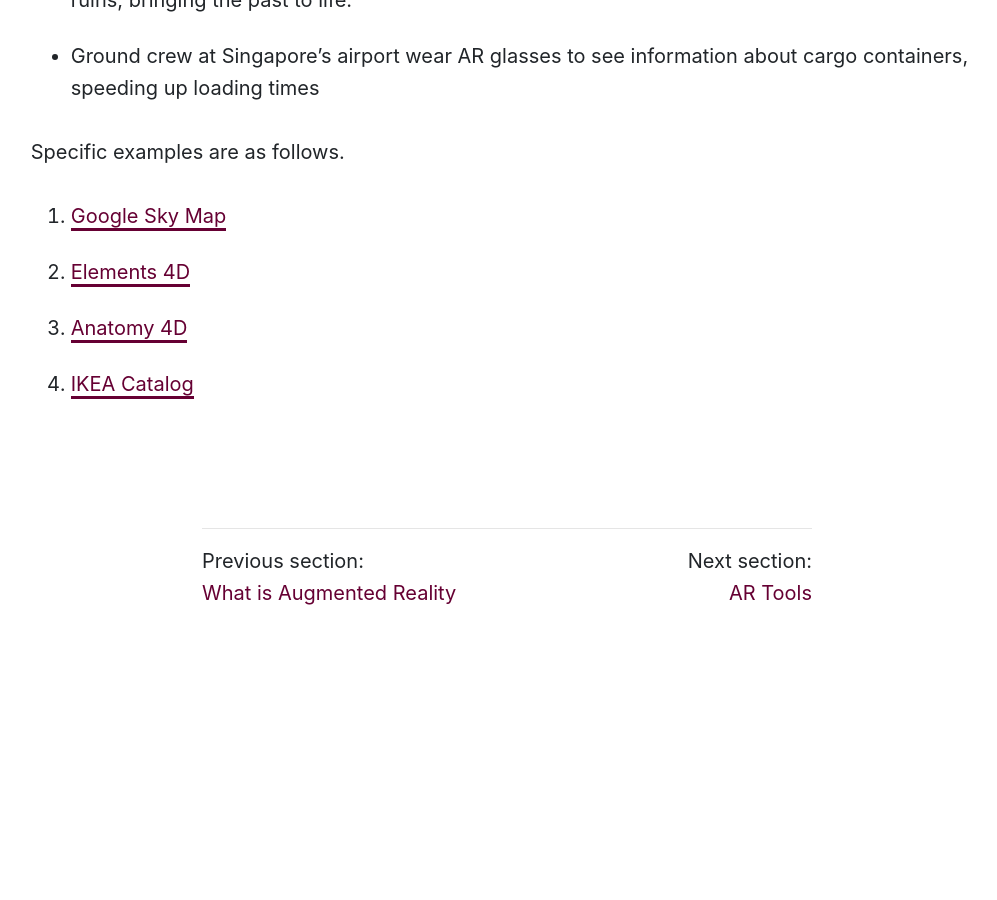
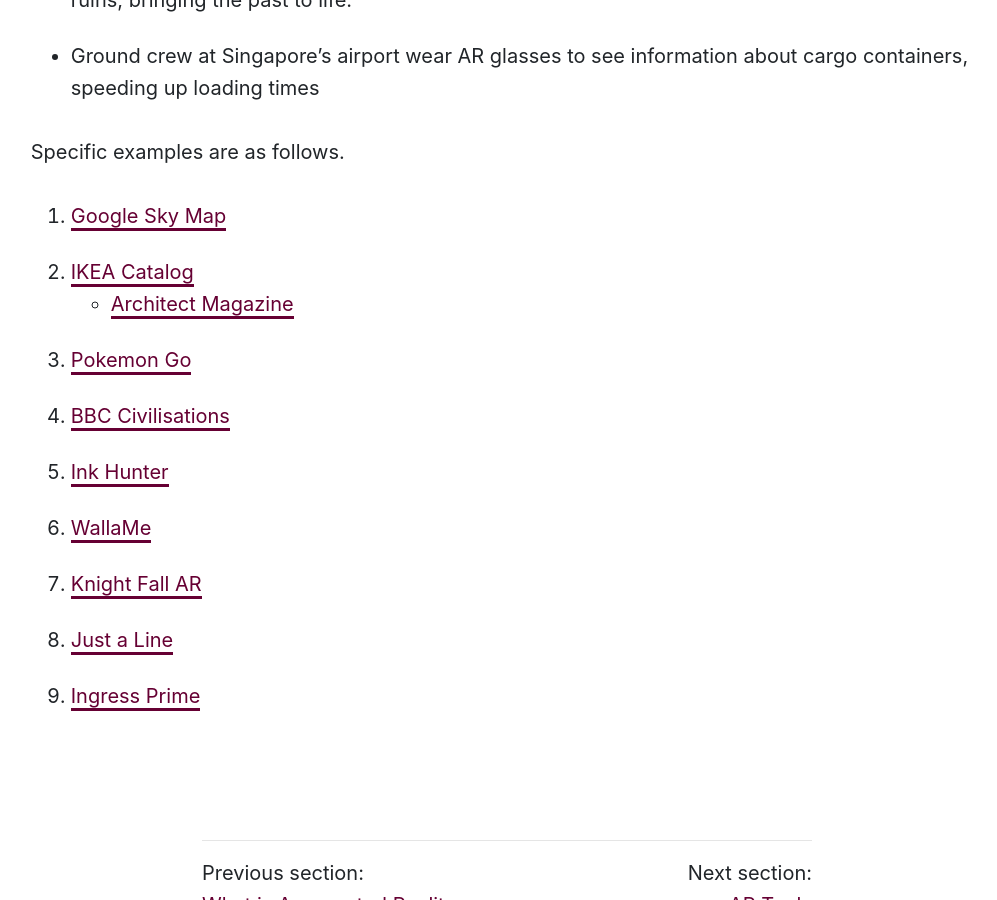
Before and after one commit to Montana-Media-Arts/220-creative-coding2-Spring2020-course, a Jekyll site: the page built from modules/week-14/_posts/2001-01-02-examples-of-AR.md, in a window 1280 px wide and 900 px high, scrolled down 1719 px. Shown: the whole window, without its empty margins (133-1130 px from the left). Built offline with Jekyll 4.4.1, drawn with Linux system fonts in a browser that asks for light colours; nearby versions of some CDN libraries; a script that is not in the unit is left out; before the commit the page ends 2344 px from its top, so only the background shows below that.

Commit message:
updated text and examples

```diff
--- a/modules/week-14/_posts/2001-01-02-examples-of-AR.md
+++ b/modules/week-14/_posts/2001-01-02-examples-of-AR.md
@@ -25,6 +25,12 @@ Games aside, there are as many uses for AR in our everyday lives as there are Pi
 Specific examples are as follows.
 
 1. [Google Sky Map](https://play.google.com/store/apps/details?id=com.google.android.stardroid&hl=)
-2. [Elements 4D](http://elements4d.daqri.com/#how)
-3. [Anatomy 4D](https://itunes.apple.com/us/app/anatomy-4d/id555741707?mt=81)
-4. [IKEA Catalog](https://play.google.com/store/apps/details?id=com.ikea.catalogue.android&hl=en)
+2. [IKEA Catalog](https://apps.apple.com/us/app/ikea-place/id1279244498)
+    - [Architect Magazine](https://www.architectmagazine.com/technology/ikea-launches-augmented-reality-application_o)
+3. [Pokemon Go](https://www.pokemon.com/us/app/pokemon-go/)
+4. [BBC Civilisations](https://www.bbc.co.uk/taster/pilots/civilisations-ar)
+5. [Ink Hunter](http://www.inkhunter.tattoo/)
+6. [WallaMe](http://walla.me/)
+7. [Knight Fall AR](https://www.wearvr.com/apps/knightfall-ar)
+8. [Just a Line](https://justaline.withgoogle.com/)
+9. [Ingress Prime](https://www.ingress.com/game/)
```
